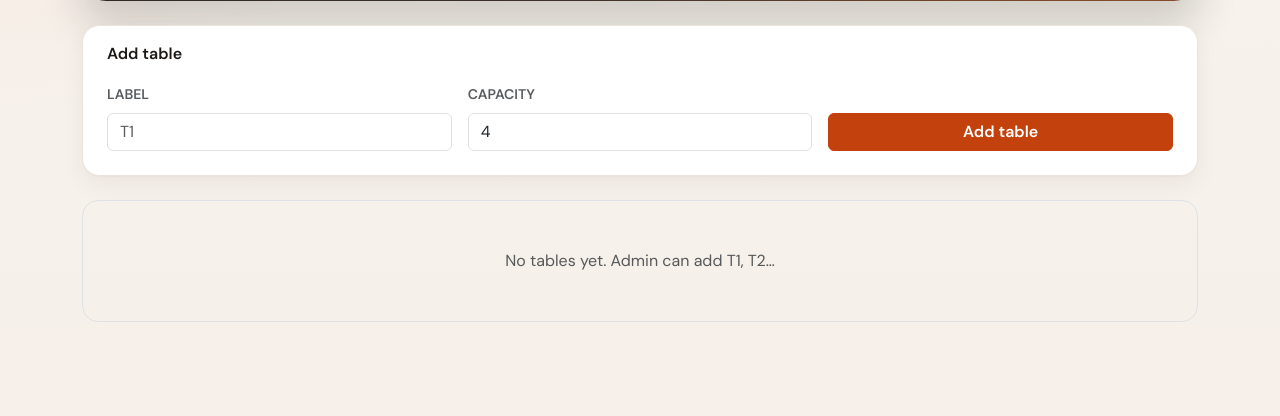
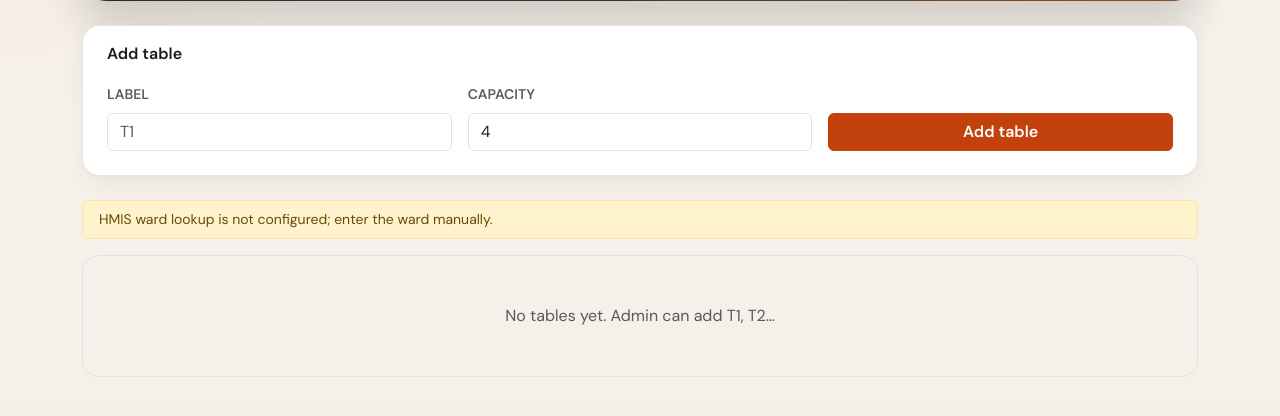
Before and after one commit to kiruiian/platter, a Flask app: page /tables in a window 1280 px wide. Shown: the part 300-716 px from the top of the page. Run offline with Flask 3, Linux system fonts and the light colour scheme; the visitor is signed in with stand-in values (Sample User, id 1).

Commit message:
Add ward meal orders and HMIS ward lookup
Co-authored-by: Copilot <223556219+Copilot@users.noreply.github.com>

```diff
--- a/app/__init__.py
+++ b/app/__init__.py
@@ -119,6 +119,8 @@ def create_app(test_config: dict | None = None) -> Flask:
             "PLATTER_HOST",
             "0.0.0.0" if environment == "production" else "127.0.0.1",
         ),
+        HMIS_API_BASE_URL=os.environ.get("HMIS_API_BASE_URL", "").rstrip("/"),
+        HMIS_API_TOKEN=os.environ.get("HMIS_API_TOKEN", ""),
     )
     if test_config:
         app.config.update(test_config)
--- a/app/routes/tables.py
+++ b/app/routes/tables.py
@@ -1,4 +1,5 @@
-from flask import Blueprint, flash, redirect, render_template, request, url_for
+import requests
+from flask import Blueprint, current_app, flash, redirect, render_template, request, url_for
 
 from app.extensions import db
 from app.models import MealOrder, RestaurantTable, HospitalStaff
@@ -8,6 +9,57 @@ from app.routes.auth import login_required
 tables_bp = Blueprint("tables", __name__)
 
 OPEN_STATUSES = ("draft", "submitted", "in_kitchen", "ready", "delivered")
+
+
+def load_hmis_wards():
+    base_url = current_app.config.get("HMIS_API_BASE_URL", "").rstrip("/")
+    token = current_app.config.get("HMIS_API_TOKEN", "")
+    if not base_url or not token:
+        return None, "HMIS ward lookup is not configured; enter the ward manually."
+    if len(token) < 32 or not token.isascii():
+        current_app.logger.error(
+            "HMIS integration token must be at least 32 ASCII characters."
+        )
+        return None, "HMIS integration token must be at least 32 characters."
+    if (
+        current_app.config.get("ENVIRONMENT") == "production"
+        and not base_url.lower().startswith("https://")
+    ):
+        current_app.logger.error("HMIS ward lookup must use HTTPS in production.")
+        return None, "HMIS ward lookup must use HTTPS in production."
+
+    try:
+        response = requests.get(
+            f"{base_url}/api/v1/integrations/platter/wards",
+            headers={"Authorization": f"Bearer {token}"},
+            timeout=(2, 4),
+        )
+        response.raise_for_status()
+    except requests.RequestException as exc:
+        current_app.logger.warning("HMIS ward lookup failed: %s", exc)
+        return None, "HMIS ward lookup is unavailable; enter the ward manually."
+
+    try:
+        payload = response.json()
+    except ValueError:
+        current_app.logger.warning("HMIS ward lookup returned invalid JSON.")
+        return None, "HMIS ward lookup returned an invalid response."
+
+    wards = payload.get("wards") if isinstance(payload, dict) else None
+    if not isinstance(wards, list) or any(
+        not isinstance(ward, dict)
+        or not isinstance(ward.get("name"), str)
+        or not ward["name"].strip()
+        or (
+            ward.get("department") is not None
+            and not isinstance(ward.get("department"), str)
+        )
+        for ward in wards
+    ):
+        current_app.logger.warning("HMIS ward lookup returned an invalid ward list.")
+        return None, "HMIS ward lookup returned an invalid response."
+
+    return wards, None
 
 
 @tables_bp.route("/tables")
@@ -28,7 +80,15 @@ def tables_list():
         if order.table_id and order.table_id not in current:
             current[order.table_id] = order
     staff = HospitalStaff.query.filter_by(active=True).order_by(HospitalStaff.full_name).all()
-    return render_template("tables.html", tables=tables, current=current, staff=staff)
+    hmis_wards, hmis_ward_message = load_hmis_wards()
+    return render_template(
+        "tables.html",
+        tables=tables,
+        current=current,
+        staff=staff,
+        hmis_wards=hmis_wards,
+        hmis_ward_message=hmis_ward_message,
+    )
 
 
 @tables_bp.route("/tables", methods=["POST"])
--- a/templates/kitchen_ticket.html
+++ b/templates/kitchen_ticket.html
@@ -41,6 +41,12 @@
   {% elif order.party_type == 'staff' %}
     <div class="center big">STAFF ORDER</div>
     {% if order.staff %}<div class="center">{{ order.staff.full_name }}</div>{% endif %}
+  {% elif order.order_type == 'ward' %}
+    <div class="center big">WARD MEAL ORDER</div>
+    {% if order.ward_name %}<div class="center">{{ order.ward_name }}</div>{% endif %}
+    {% if order.meal_slot %}<div class="center">{{ order.meal_slot | title }}</div>{% endif %}
+    {% if order.diet_type %}<div class="center">Diet: {{ order.diet_type }}</div>{% endif %}
+    {% if order.notes %}<div class="center">Note: {{ order.notes }}</div>{% endif %}
   {% elif order.party_type == 'patient' %}
     <div class="center big">PATIENT ORDER</div>
     {% if order.ward_name %}<div class="center">{{ order.ward_name }}</div>{% endif %}
--- a/templates/orders.html
+++ b/templates/orders.html
@@ -20,7 +20,7 @@
   <label class="form-label small fw-semibold text-uppercase text-muted" for="order-search">Find an order</label>
   <div class="input-group">
     <input id="order-search" type="search" name="q" value="{{ search_query }}"
-           class="form-control" placeholder="Order number, guest name, or table">
+           class="form-control" placeholder="Order number, guest name, table, or ward">
     <button class="btn btn-dark" type="submit">Search</button>
     {% if search_query %}
     <a class="btn btn-outline-secondary" href="{{ url_for('orders.orders_list') }}">Clear</a>
@@ -43,7 +43,7 @@
         <tr>
           <th>Order</th>
           <th>Type</th>
-          <th>Table</th>
+          <th>Table / ward</th>
           <th>Status</th>
           <th>Total</th>
           <th>Opened</th>
@@ -55,7 +55,7 @@
         <tr class="{% if o.status == 'ready' %}table-warning{% elif o.status == 'delivered' %}table-success{% endif %}">
           <td class="fw-semibold">{{ o.order_number }}</td>
           <td class="text-capitalize">{{ o.order_type.replace('_', ' ') }}</td>
-          <td>{{ o.table.label if o.table else '—' }}</td>
+          <td>{{ o.table.label if o.table else o.ward_name if o.ward_name else '—' }}</td>
           <td><span class="badge rounded-pill bg-secondary-subtle text-secondary-emphasis px-2 py-2 text-capitalize">{{ o.status }}</span></td>
           <td>{{ '%.2f'|format(o.total or 0) }}</td>
           <td class="small text-muted">{{ o.opened_at.strftime('%d %b %H:%M') if o.opened_at else '—' }}</td>
--- a/templates/tables.html
+++ b/templates/tables.html
@@ -29,6 +29,12 @@
     </form>
   </div>
 </div>
+{% endif %}
+
+{% if hmis_ward_message %}
+<div class="alert alert-warning py-2 small mb-3" role="status">{{ hmis_ward_message }}</div>
+{% elif hmis_wards is not none and not hmis_wards %}
+<div class="alert alert-info py-2 small mb-3" role="status">No active HMIS wards were returned. You can enter a ward name in the Patient order option.</div>
 {% endif %}
 
 <div class="row g-3">
@@ -75,11 +81,38 @@
             {% endfor %}
           </select>
 
-          <!-- Patient -->
-          <input type="text" name="ward_name" class="form-control form-control-sm mb-2 patient-field d-none" placeholder="Ward">
-          <input type="text" name="patient_name" class="form-control form-control-sm mb-2 patient-field d-none" placeholder="Patient / Bed">
+          <div class="patient-field d-none">
+            <label class="form-check small mb-2">
+              <input type="checkbox" name="ward_delivery" value="1" class="form-check-input ward-delivery-toggle">
+              <span class="form-check-label">Ward meal delivery (not a table order)</span>
+            </label>
+            <div class="patient-details">
+              <input type="text" name="patient_name" class="form-control form-control-sm mb-2" placeholder="Patient / Bed">
+            </div>
+            <div class="ward-delivery-fields d-none">
+              {% if hmis_wards %}
+              <select name="ward_name" class="form-select form-select-sm mb-2" disabled>
+                <option value="">Select ward</option>
+                {% for ward in hmis_wards %}
+                <option value="{{ ward.name }}">{{ ward.name }}{% if ward.department %} · {{ ward.department }}{% endif %}</option>
+                {% endfor %}
+              </select>
+              {% else %}
+              <input type="text" name="ward_name" class="form-control form-control-sm mb-2" placeholder="Ward" maxlength="80" disabled>
+              {% endif %}
+              <select name="meal_slot" class="form-select form-select-sm mb-2" disabled>
+                <option value="">Select meal</option>
+                <option value="breakfast">Breakfast</option>
+                <option value="lunch">Lunch</option>
+                <option value="dinner">Dinner</option>
+                <option value="snack">Snack</option>
+              </select>
+              <input type="text" name="diet_type" class="form-control form-control-sm mb-2" maxlength="40" placeholder="Ward-level dietary guidance (optional)" disabled>
+              <input type="text" name="notes" class="form-control form-control-sm mb-2" maxlength="500" placeholder="Kitchen note — no patient names or identifiers" disabled>
+            </div>
+          </div>
 
-          <button type="submit" class="btn btn-dark btn-sm w-100">Open order</button>
+          <button type="submit" class="btn btn-dark btn-sm w-100 order-submit-button">Open order</button>
         </form>
         {% endif %}
       </div>
@@ -96,21 +129,58 @@
 
 <script>
 document.querySelectorAll('.party-type-select').forEach(function(sel) {
+  const form = sel.closest('form');
+  const submitButton = form.querySelector('.order-submit-button');
+
+  function syncPatientFields() {
+    const patientDetails = form.querySelector('.patient-details');
+    const wardFields = form.querySelector('.ward-delivery-fields');
+    const wardToggle = form.querySelector('.ward-delivery-toggle');
+    const isWardDelivery = wardToggle.checked;
+
+    patientDetails.classList.toggle('d-none', isWardDelivery);
+    wardFields.classList.toggle('d-none', !isWardDelivery);
+    patientDetails.querySelectorAll('input, select').forEach(function(field) {
+      field.disabled = isWardDelivery;
+    });
+    wardFields.querySelectorAll('input, select').forEach(function(field) {
+      field.disabled = !isWardDelivery;
+      field.required = isWardDelivery && ['ward_name', 'meal_slot'].includes(field.name);
+    });
+    submitButton.textContent = isWardDelivery ? 'Create ward meal' : 'Open order';
+  }
+
   sel.addEventListener('change', function() {
-    const form = this.closest('form');
+    const wardToggle = form.querySelector('.ward-delivery-toggle');
+    wardToggle.disabled = this.value !== 'patient';
+    if (this.value !== 'patient') wardToggle.checked = false;
     form.querySelectorAll('.customer-field, .staff-field, .patient-field').forEach(function(el) {
       el.classList.add('d-none');
     });
+    form.querySelectorAll('.customer-field, .staff-field').forEach(function(el) {
+      el.disabled = true;
+    });
     if (this.value === 'customer') {
-      form.querySelectorAll('.customer-field').forEach(function(el) { el.classList.remove('d-none'); });
+      form.querySelectorAll('.customer-field').forEach(function(el) {
+        el.classList.remove('d-none');
+        el.disabled = false;
+      });
     }
     if (this.value === 'staff') {
-      form.querySelectorAll('.staff-field').forEach(function(el) { el.classList.remove('d-none'); });
+      form.querySelectorAll('.staff-field').forEach(function(el) {
+        el.classList.remove('d-none');
+        el.disabled = false;
+      });
     }
     if (this.value === 'patient') {
       form.querySelectorAll('.patient-field').forEach(function(el) { el.classList.remove('d-none'); });
+      syncPatientFields();
     }
   });
+
+  form.querySelector('.ward-delivery-toggle').addEventListener('change', syncPatientFields);
+  form.querySelectorAll('.customer-field, .staff-field, .patient-field input, .patient-field select')
+    .forEach(function(field) { field.disabled = true; });
 });
 </script>
 {% endblock %}
```
Also changed, not shown: app/routes/orders.py (+39 -6 lines), templates/kitchen.html (+7 -2 lines), templates/order_detail.html (+12 -2 lines), tests/test_ward_orders.py (added, +168 -0 lines), README.md, 1 other file.
